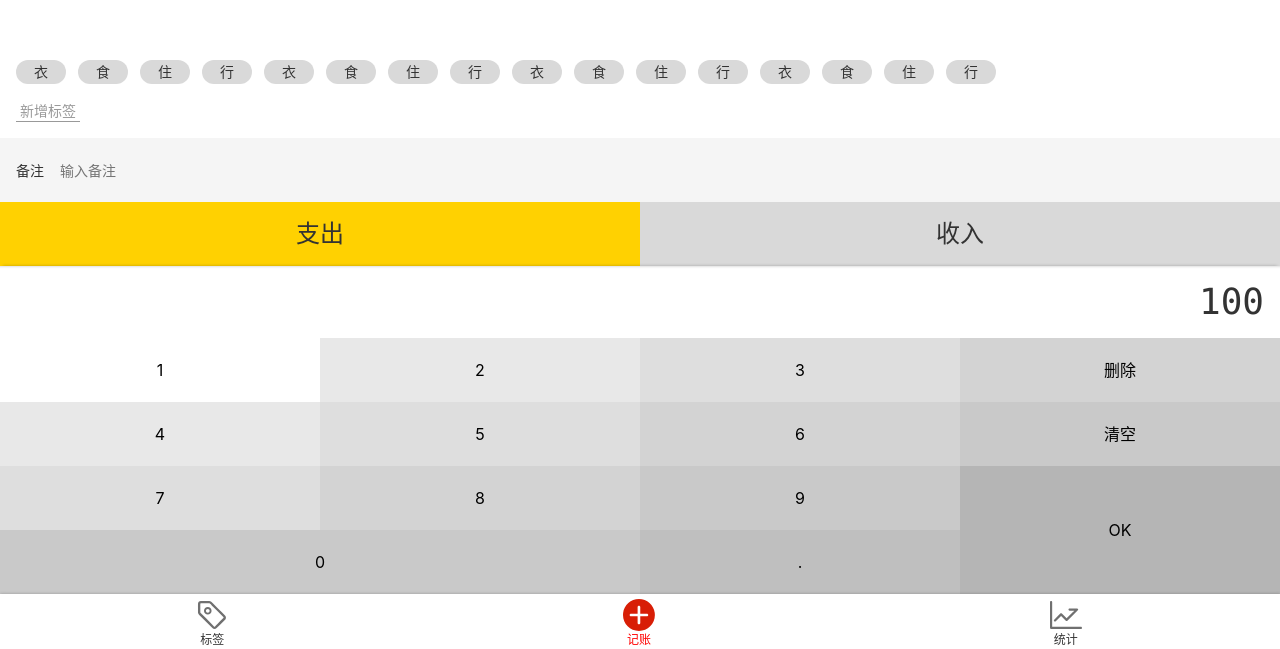
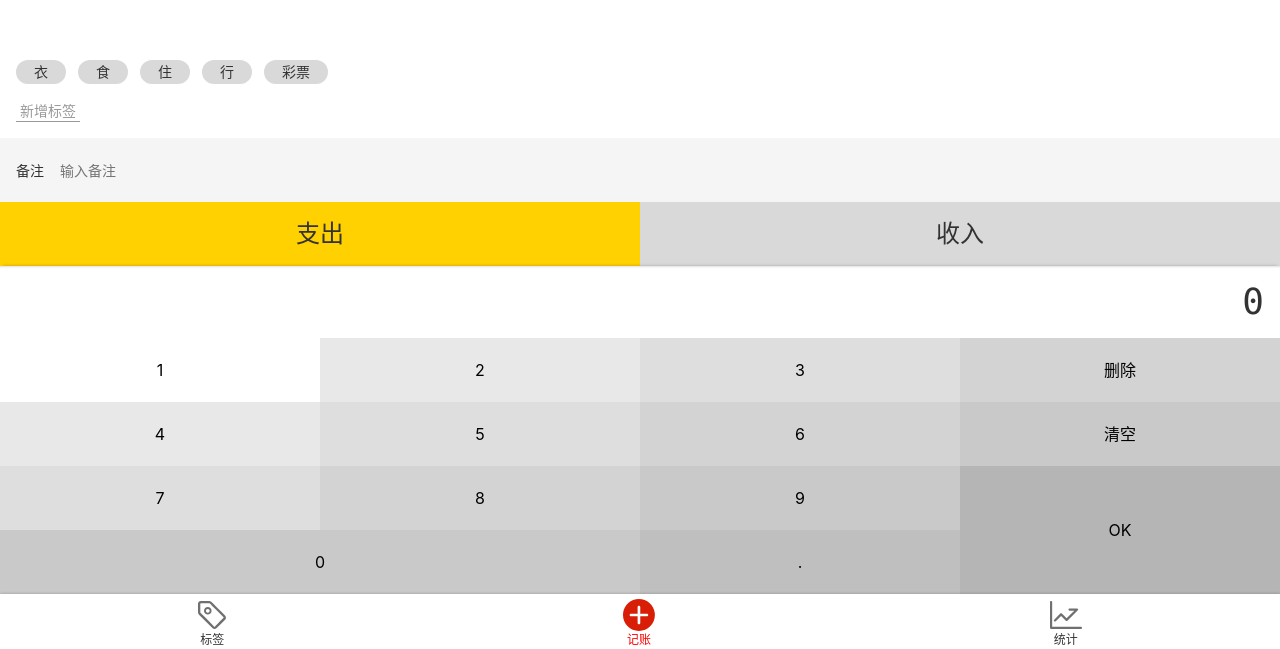
Before and after one commit to quanquan97/ViterSpendee, a Vue app: page /#/money in a window 1280 px wide. Shown: the part 151-800 px from the top of the page. Built offline with nearby package versions, Linux system fonts and the light colour scheme.

Commit message:
封装出一个model

```diff
--- a/src/components/Money/Numbers.vue
+++ b/src/components/Money/Numbers.vue
@@ -1,47 +1,83 @@
 <template>
   <div class="numbers">
-    <div class="output">100</div>
+    <div class="output">{{ output }}</div>
     <div class="buttons ">
-      <button>1</button>
-      <button>2</button>
-      <button>3</button>
-      <button>删除</button>
-      <button>4</button>
-      <button>5</button>
-      <button>6</button>
-      <button>清空</button>
-      <button>7</button>
-      <button>8</button>
-      <button>9</button>
-      <button class="ok">OK</button>
-      <button class="zero">0</button>
-      <button>.</button>
+      <button @click="inputContent">1</button>
+      <button @click="inputContent ">2</button>
+      <button @click="inputContent">3</button>
+      <button @click="remove">删除</button>
+      <button @click="inputContent">4</button>
+      <button @click="inputContent">5</button>
+      <button @click="inputContent">6</button>
+      <button @click="clear">清空</button>
+      <button @click="inputContent">7</button>
+      <button @click="inputContent">8</button>
+      <button @click="inputContent">9</button>
+      <button @click="ok" class="ok">OK</button>
+      <button @click="inputContent" class="zero">0</button>
+      <button @click="inputContent">.</button>
     </div>
   </div>
 </template>
 
 
+<script lang="ts">
+import Vue from 'vue';
+import {Component, Prop} from 'vue-property-decorator';
 
-<script lang="ts">
-export default {
-name: "Numbers"
-}
+@Component
+export default class Numbers extends Vue {
+@Prop( )readonly value!: number;
+output = this.value.toString();
+
+  inputContent(event: MouseEvent) {
+    const button = (event.target as HTMLBaseElement);
+    const input = button.textContent!;
+    if (this.output.length == 16) {return;}
+    if (this.output == '0') {
+      if ('0123456789'.indexOf(input) >= 0) {
+        this.output = input;
+      } else {
+        this.output += input;
+      }
+      return;
+    }
+    if (this.output.indexOf('.') >= 0 && input == '.') {return;}
+    this.output += input;
+  }
+  remove(){
+    if (this.output.length==1) {
+      this.output = '0';
+    }else{
+        this.output= this.output.slice(0,-1)
+      }
+    }
+
+    clear(){ this.output='0'}
+
+    ok() {this.$emit('update:value',this.output)
+  this.$emit('submit',this.output)
+  this.output = '0'
+
+}}
 </script>
-
 
 
 <style lang="scss" scoped>
 @import "~@/assets/style/helper.scss";
-.numbers{
-  .output{
+
+.numbers {
+  .output {
     @extend %clearFix;
-    @extend  %innerShadow;
+    @extend %innerShadow;
     font-size: 36px;
-    font-family: Consolas,monospace;
+    font-family: Consolas, monospace;
     padding: 9px 16px;
     text-align: right;
+    min-height: 72px;
   }
-  .buttons{
+
+  .buttons {
     //如果用了float 父元素必须加clearfix 在此处用另一种方法
     @extend %clearFix; //意思是把button这个选择器复制到helper里的%x里去 就是这个“%x”
     > button {
@@ -49,31 +85,42 @@ name: "Numbers"
       height: 64px;
       background-color: transparent;
       border: none;
-      float:left;
-      &.ok{
+      float: left;
+
+      &.ok {
         height: 64*2px;
-        float:right;
+        float: right;
       }
-      &.zero{
+
+      &.zero {
         width: 25*2%;
       }
-      $bg:#f2f2f2;
-      &:nth-child(2),&:nth-child(5){
-        background-color:darken($bg,4%);
+
+      $bg: #f2f2f2;
+
+      &:nth-child(2), &:nth-child(5) {
+        background-color: darken($bg, 4%);
       }
-      &:nth-child(3),&:nth-child(6),&:nth-child(9){
-        background-color:darken($bg,2*4%);
+
+      &:nth-child(3), &:nth-child(6), &:nth-child(9) {
+        background-color: darken($bg, 2*4%);
       }
-      &:nth-child(4),&:nth-child(7),&:nth-child(10){
-        background-color:darken($bg,3*4%);
+
+      &:nth-child(4), &:nth-child(7), &:nth-child(10) {
+        background-color: darken($bg, 3*4%);
       }
-      &:nth-child(8),&:nth-child(11),&:nth-child(13){
-        background-color:darken($bg,4*4%);
+
+      &:nth-child(8), &:nth-child(11), &:nth-child(13) {
+        background-color: darken($bg, 4*4%);
       }
-      &:nth-child(14){
-        background-color:darken($bg,5*4%);
+
+      &:nth-child(14) {
+        background-color: darken($bg, 5*4%);
       }
-      &:nth-child(12){background-color:darken($bg,6*4%);}
+
+      &:nth-child(12) {
+        background-color: darken($bg, 6*4%);
+      }
     }
 
   }
--- a/src/components/Money/Tags.vue
+++ b/src/components/Money/Tags.vue
@@ -1,52 +1,67 @@
 <template>
   <div class="tags">
     <div class="new">
-      <button>新增标签</button>
+      <button @click="create">新增标签</button>
     </div>
     <ul class="current">
-      <li>衣</li>
-      <li>食</li>
-      <li>住</li>
-      <li>行</li>
-      <li>衣</li>
-      <li>食</li>
-      <li>住</li>
-      <li>行</li>
-      <li>衣</li>
-      <li>食</li>
-      <li>住</li>
-      <li>行</li><li>衣</li>
-      <li>食</li>
-      <li>住</li>
-      <li>行</li>
+      <li v-for="tag in dataSource" :key="tag"
+          :class="{selected: selectedTags.indexOf(tag)>=0}"
+          @click="toggle(tag)"> {{ tag }}
+      </li>
 
     </ul>
   </div>
 </template>
 
 
+<script lang="ts">
+import Vue from 'vue';
+import {Component, Prop} from 'vue-property-decorator';
 
-<script lang="ts">
-export default {
-name: "Tags"
+@Component
+export default class Tags extends Vue {
+  @Prop() readonly dataSource: string[] | undefined;
+  selectedTags: string[] = [];
+
+   toggle(tag: string) {
+    const index = this.selectedTags.indexOf(tag);
+    if (index >= 0) { this.selectedTags.splice(index, 1);}
+    else {this.selectedTags.push(tag);}
+    this.$emit('update:value', this.selectedTags)
+  }
+  create(){
+     const name = window.prompt("请输入标签名")
+    if(name==''){
+      window.alert('标签名不能为空')
+    }else if(this.dataSource){
+      this.$emit('update:dataSource' ,
+           [...this.dataSource,name]);
+    }
+  }
+
+
+
+
 }
 </script>
 
 
-
 <style lang="scss" scoped>
-.tags{
+.tags {
   display: flex;
   flex-direction: column-reverse;
   flex-grow: 1;
   font-size: 14px;
   padding: 16px;
-  > .current{
+
+  > .current {
     display: flex;
     flex-wrap: wrap;
-    >li{
-      background: #d9d9d9;
-      $h:24px;
+
+    > li {
+      $bg: #d9d9d9;
+      background: $bg;
+      $h: 24px;
       height: $h;
       //想要垂直居中有两种方式：只有一行字的情况下让height等于line-height,就像此时。另一种：如果两行及其以上就用display-flex
       line-height: $h;
@@ -54,14 +69,23 @@ name: "Tags"
       padding: 0 18px;
       margin-right: 12px;
       margin-top: 4px;
-    }}
-  >.new{
-    padding-top: 16px ;
-    button{
+
+      & .selected {
+        background-color: darken ($bg, 50%);
+        color:white;
+      }
+
+    }
+  }
+
+  > .new {
+    padding-top: 16px;
+
+    button {
       background-color: transparent;
-      border: none  ;
+      border: none;
       border-bottom: 1px solid;
-      color:#999;
+      color: #999;
       padding: 0 4px;
 
     }
--- a/src/views/Money.vue
+++ b/src/views/Money.vue
@@ -1,34 +1,142 @@
+<!--<template>-->
+
+<!--  <Layout class-prefix="layout">-->
+<!--    {{ record }}-->
+<!--    <Numbers :value.sync="record.amount" @submit="saveRecord"/>-->
+<!--    <Types :value.sync="record.type"/>-->
+<!--    <Notes @update:value="onUpdateNotes"/>-->
+<!--    <Tags data-source.sync="tags" @update:value="onUpdateTags"/>-->
+<!--  </Layout>-->
+
+<!--</template>-->
+
+
+<!--<script lang="ts">-->
+<!--import Vue from 'vue';-->
+<!--import Numbers from '@/components/Money/Numbers.vue';-->
+<!--import Types from '@/components/Money/Types.vue';-->
+<!--import Notes from '@/components/Money/Notes.vue';-->
+<!--import Tags from '@/components/Money/Tags.vue';-->
+<!--import {Component, Watch} from 'vue-property-decorator';-->
+
+<!--// const version = window.localStorage.getItem('version')-->
+<!--const recordList: Record[]=JSON.parse(window.localStorage.getItem('recordList')||'[]');-->
+<!--//数据库升级，数据迁移-->
+<!--// if(version=='0.0.1'){recordList.forEach(record=>{record.createdAt =new Date(2020,0,1)});-->
+<!--// //保存数据-->
+<!--//   window.localStorage.setItem('recordList', JSON.stringify(recordList));-->
+<!--// }-->
+<!--// window.localStorage.setItem('version','0.0.2')-->
+
+<!--type Record = {-->
+<!--  tags: string[];-->
+<!--  notes: string;-->
+<!--  type: string;-->
+<!--  amount: number; //数据类型 object |string-->
+<!--  createdAt?: Date;//类 / 构造函数-->
+<!--}-->
+
+<!--@Component(-->
+<!--    {components: {Tags, Notes, Types, Numbers}}-->
+<!--)-->
+
+<!--export default class Money extends Vue {-->
+<!--  tags = ['衣', '食', '住', '行', '1'];-->
+
+<!--  recordList: Record[]=recordList-->
+<!--  record: Record = {tags: [], notes: '', type: '-', amount: 0};-->
+
+
+<!--  onUpdateTags(value: string[]) {this.record.tags = value; }-->
+
+<!--  onUpdateNotes(value: string) {this.record.notes = value; }-->
+
+<!--  onUpdateAmount(value: string) {this.record.amount = parseFloat(value); }-->
+
+<!--  saveRecord() {-->
+<!--    const record2: Record =JSON.parse(JSON.stringify(this.record))-->
+<!--    record2.createdAt = new Date()-->
+<!--    this.recordList.push(record2);}-->
+
+<!--  @Watch('recordList')-->
+<!--  onRecordChange() {-->
+<!--    window.localStorage.setItem('recordList', JSON.stringify(this.recordList));-->
+<!--  }-->
+
+
+<!--}-->
+<!--</script>-->
+
+
+<!--<style lang="scss">-->
+<!--.layout-content {-->
+<!--  display: flex;-->
+<!--  flex-direction: column-reverse-->
+<!--}-->
+<!--</style>-->
+
 <template>
-
   <Layout class-prefix="layout">
-    <Numbers/>
-    <Types :xxx ='333'/>
-    <Notes/>
-    <Tags/>
+    <Numbers :value.sync="record.amount" @submit="saveRecord"/>
+    <Types :value.sync="record.type"/>
+    <Notes @update:value="onUpdateNotes"/>
+    <Tags :data-source.sync="tags" @update:value="onUpdateTags"/>
   </Layout>
-
 </template>
 
-
-
 <script lang="ts">
+import Vue from 'vue';
 import Numbers from '@/components/Money/Numbers.vue';
 import Types from '@/components/Money/Types.vue';
 import Notes from '@/components/Money/Notes.vue';
 import Tags from '@/components/Money/Tags.vue';
+import {Component, Watch} from 'vue-property-decorator';
+import {model} from '@/views/model';
 
-export default {
-  name: 'Money',
-  components: {Tags, Notes, Types, Numbers},
-};
+//const model = require('@/model.js').model;//在ts文件里引入js 要使用require把它导入进来
+
+const recordList = model.fetch();
+type RecordItem = {
+  tags: string[];
+  notes: string;
+  type: string;
+  amount: number; // 数据类型 object | string
+  createdAt?: Date; // 类 / 构造函数
+}
+@Component({
+  components: {Tags, Notes, Types, Numbers}
+})
+export default class Money extends Vue {
+  tags = ['衣', '食', '住', '行', '彩票'];
+  recordList: RecordItem[] = recordList;
+  record: RecordItem = {
+    tags: [], notes: '', type: '-', amount: 0
+  };
+
+  onUpdateTags(value: string[]) {
+    this.record.tags = value;
+  }
+
+  onUpdateNotes(value: string) {
+    this.record.notes = value;
+  }
+
+  saveRecord() {
+    const record2: RecordItem = model.clone(this.record);
+    record2.createdAt = new Date();
+    this.recordList.push(record2);
+  }
+
+  @Watch('recordList')
+  onRecordListChange() {
+    model.save(this.recordList);
+  }
+}
 </script>
-
-
-
 
 <style lang="scss">
 .layout-content {
   display: flex;
-  flex-direction: column-reverse
+  flex-direction: column-reverse;
 }
 </style>
--- /dev/null
+++ b/src/views/model.ts
@@ -0,0 +1,22 @@
+
+
+const localStorageKeyName = 'recordList';
+
+const model = {
+clone(data: RecordItem[]| RecordItem){  return JSON.parse(JSON.stringify(data))},
+
+
+  fetch() {
+    return JSON.parse(window.localStorage.getItem(localStorageKeyName
+    ) || '[]') as RecordItem[];
+  },
+  //读数据
+
+
+  save(data: RecordItem[]) {
+    window.localStorage.setItem(localStorageKeyName, JSON.stringify(data));
+  }  //写数据
+};
+
+export {model};
+//js改成ts  1.先把后缀改掉 2.加分号 然后看报错 说data后面没加类型，改一下 加上 :RecordItem(放在d.ts结尾的文件里 全局声明，不需要引用）
```
Also changed, not shown: src/components/Money/Notes.vue (+19 -3 lines), src/components/Money/Types.vue (+6 -5 lines), src/custom.d.ts (added, +8 -0 lines).
